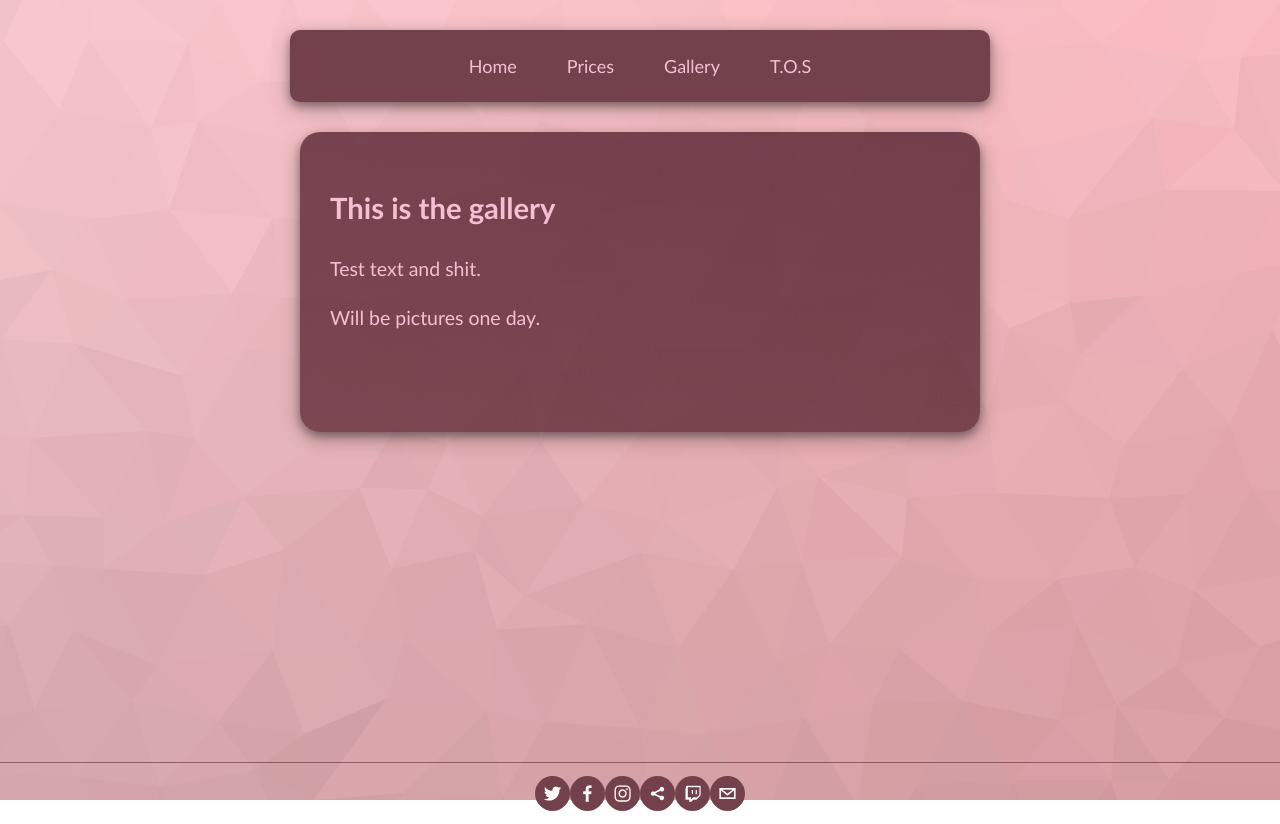
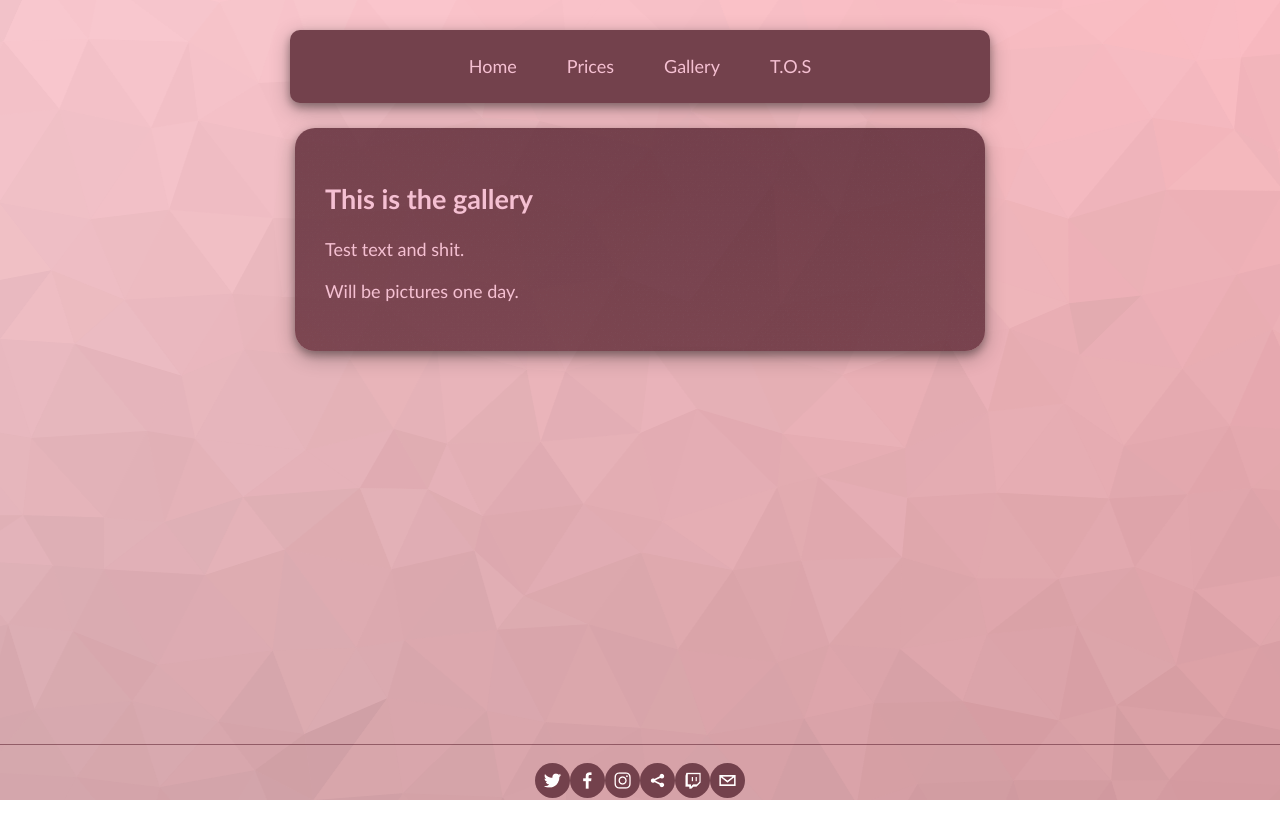
Before and after one commit to TalvenlapsiDot/talvi.art, a Next.js app: page /gallery in a window 1280 px wide. Built offline with nearby package versions, Linux system fonts and the light colour scheme.

Commit message:
Cleaning up Code

```diff
--- a/components/Footer.js
+++ b/components/Footer.js
@@ -2,7 +2,7 @@ import React from 'react'
 import styles from '../styles/Home.module.css'
 import { SocialIcon } from 'react-social-icons';
 
-const Footer = () => {
+export default function Footer() {
     return (
         <div className={styles.footer}>
         <p>
@@ -16,5 +16,3 @@ const Footer = () => {
       </div>
     );
 }
-
-export default Footer
--- a/components/Navbar.js
+++ b/components/Navbar.js
@@ -2,7 +2,7 @@ import React from 'react'
 import Link from 'next/link'
 import styles from '../styles/Home.module.css'
 
-const Navbar = () => {
+export default function Navbar() {
 
     return (
         <nav className={styles.nav}>
@@ -13,5 +13,3 @@ const Navbar = () => {
         </nav>
     )
 }
-
-export default Navbar
--- a/components/Page/styles.module.css
+++ b/components/Page/styles.module.css
@@ -1,23 +1,18 @@
 .main {
     min-height: 80vh;
-    padding: 10px;
-    justify-content: center;
-    align-items: center;
+    padding: 5px;
     margin: 0 auto;
     max-width: 700px;
   }
 
   .box {
-    color:#f5c0d2;
-    line-height: 1.5;
-    font-size: 1.5rem;
-    background-image: linear-gradient(189deg, rgba(82, 32, 45, 0.801) 0%, rgba(97, 43, 55, 0.801) 100%, rgba(71, 40, 52, 0.507) 100%), url('../../public/images/pattern.png');
-    border-radius: 20px;
-    min-height: 300px;
-    min-width: 300px;
     text-align: left;
-    padding: 30px;
     position: relative;
     top: 20px;
+    border-radius: 20px;
+    margin-bottom: 30px;
+    padding: 30px;
+    color:#f5c0d2;
+    background-image: linear-gradient(189deg, rgba(82, 32, 45, 0.801) 0%, rgba(97, 43, 55, 0.801) 100%, rgba(71, 40, 52, 0.507) 100%), url('../../public/images/pattern.png');
     box-shadow: 0 4px 8px 0 rgba(0, 0, 0, 0.3), 0 6px 20px 0 rgba(0, 0, 0, 0.3);
   }
--- a/components/Transition.js
+++ b/components/Transition.js
@@ -3,23 +3,16 @@ import { motion, AnimatePresence } from 'framer-motion';
 import { useRouter } from 'next/router';
 import styles from '../styles/Home.module.css';
 
-const Transition = ({ children }) => {
-    const { asPath } = useRouter();
+export default function Transition({ children }) {
+  const { asPath } = useRouter();
     return (
-    <div className={styles.effect1}>
-        <AnimatePresence
-        initial={false}
-        exitBeforeEnter>
-            <motion.div
-            key={asPath}
-            variants={variants}
-            animate="in"
-            initial="out"
-            exit="out">
+      <div className={styles.effect1}>
+        <AnimatePresence initial={false} exitBeforeEnter>
+            <motion.div key={asPath} variants={variants} animate="in" initial="out" exit="out">
                 {children}
             </motion.div>
         </AnimatePresence>
-    </div>
+      </div>
     )
   };
 
@@ -33,6 +26,7 @@ const Transition = ({ children }) => {
         delay: 0.2
       }
     },
+
     out: {
       opacity: 0,
       scale: 1,
@@ -42,6 +36,3 @@ const Transition = ({ children }) => {
       }
     }
   };
-
-
-  export default Transition;
--- a/pages/_app.js
+++ b/pages/_app.js
@@ -1,6 +1,7 @@
 import Navbar from '../components/Navbar.js';
 import Footer from '../components/Footer.js';
 import Transition from '../components/Transition';
+
 import '../styles/globals.css';
 import styles from '../styles/Home.module.css';
 
--- a/styles/Home.module.css
+++ b/styles/Home.module.css
@@ -25,7 +25,7 @@
 }
 
 .nav a:hover{
-  background-color: #8b4053cc;
+  background-color: #fc85a260;
 }
 
 .ul {
@@ -41,7 +41,7 @@
 
 .footer {
   position: relative;
-  top: 20px;
+  top: 1px;
   margin: 0 auto;
   display: flex;
   flex: 1;
--- a/styles/globals.css
+++ b/styles/globals.css
@@ -2,8 +2,9 @@ html,
 body {
   padding: 0;
   margin: 0;
-  font-size: small;
+  font-size: large;
   font-family: 'Gill Sans', 'Gill Sans MT', Calibri, 'Trebuchet MS', sans-serif;
+  line-height: 1.3;
 }
 
 a {
```
Lines whose indentation alone changed are shown as unchanged.
